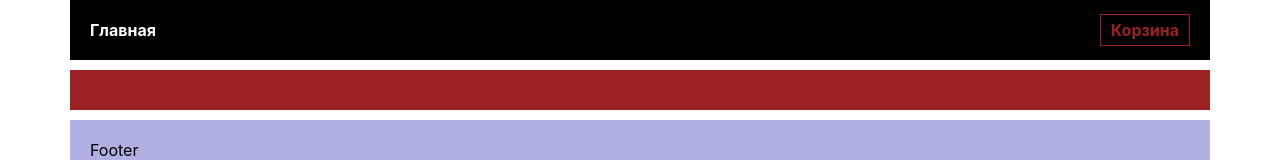
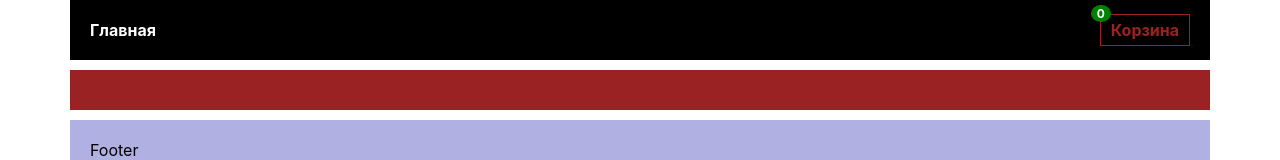
Before and after one commit to wilderedin5/beer-magazine-page, a React (Create React App) app: page /cart in a window 1280 px wide. Shown: the top 160 px of the page. Built offline with nearby package versions, Linux system fonts and the light colour scheme.

Commit message:
Теперь количество товаров в корзине будет отображаться возле кнопки корзина

```diff
--- a/src/App.js
+++ b/src/App.js
@@ -1,6 +1,6 @@
 import React from 'react';
 import style from './App.module.scss';
-import Header from './Components/Header/Header';
+import HeaderContainer from './Components/Header/HeaderContainer';
 import Footer from './Components/Footer/Footer';
 import ProductPageContainer from './Components/ProductPage/ProductPageContainer';
 import { Route } from 'react-router-dom';
@@ -11,7 +11,7 @@ const App = () => {
   return (
     <div className={cn(style.app,style.container)}>
         <div className={style.header}>
-          <Header />
+          <HeaderContainer />
         </div>
         <div className={style.content}>
             <Route path="/cart" render={() => <CartContainer /> } />
--- a/src/Components/Header/Header.jsx
+++ b/src/Components/Header/Header.jsx
@@ -1,13 +1,17 @@
 import React from 'react';
 import style from './Header.module.scss';
 import { NavLink } from 'react-router-dom';
+import cn from 'classnames';
 
 const Header = (props) => {
     return (
         <div className={style.header}>
-            <NavLink to="/cart" className={style.link} activeClassName={style.activeLink}>
+            <NavLink to="/cart" className={cn(style.link, style.cartLink)} activeClassName={style.activeLink}>
                 <div className={style.cart}>
                     Корзина
+                    {props.cart &&
+                        <div className={style.cartCount}>{props.cart.length}</div>
+                    }
                 </div>
             </NavLink>
             <NavLink exact to="/" className={style.link} activeClassName={style.activeLink}>
--- a/src/Components/Header/Header.module.scss
+++ b/src/Components/Header/Header.module.scss
@@ -6,14 +6,30 @@
         text-decoration: none;
         &.activeLink{
             color: rgb(155, 34, 34);
+            .cartCount{
+                color: #fff;
+            }
+        }
+        &.cartLink{
+            position: absolute;
+            top: 50%;
+            transform: translateY(-50%);
+            right: 0;
         }
     }
     .cart{
         border: 1px solid rgb(155, 34, 34);
         padding: 5px 10px;
-        position: absolute;
-        top: 50%;
-        transform: translateY(-50%);
-        right: 0;
+        position: relative;
+        .cartCount{
+            position: absolute;
+            top: -10px;
+            left: -10px;
+            border: 1px solid green;
+            border-radius: 50%;
+            background: green;
+            padding: 0 5px;
+            font-size: 12px;
+        }
     }
 }
--- /dev/null
+++ b/src/Components/Header/HeaderContainer.jsx
@@ -0,0 +1,10 @@
+import Header from "./Header";
+import { connect } from "react-redux";
+
+const mapStateToProps = (state) => {
+    return {
+        cart: state.cart.cart
+    }
+}
+
+export default connect(mapStateToProps,{})(Header);
```
